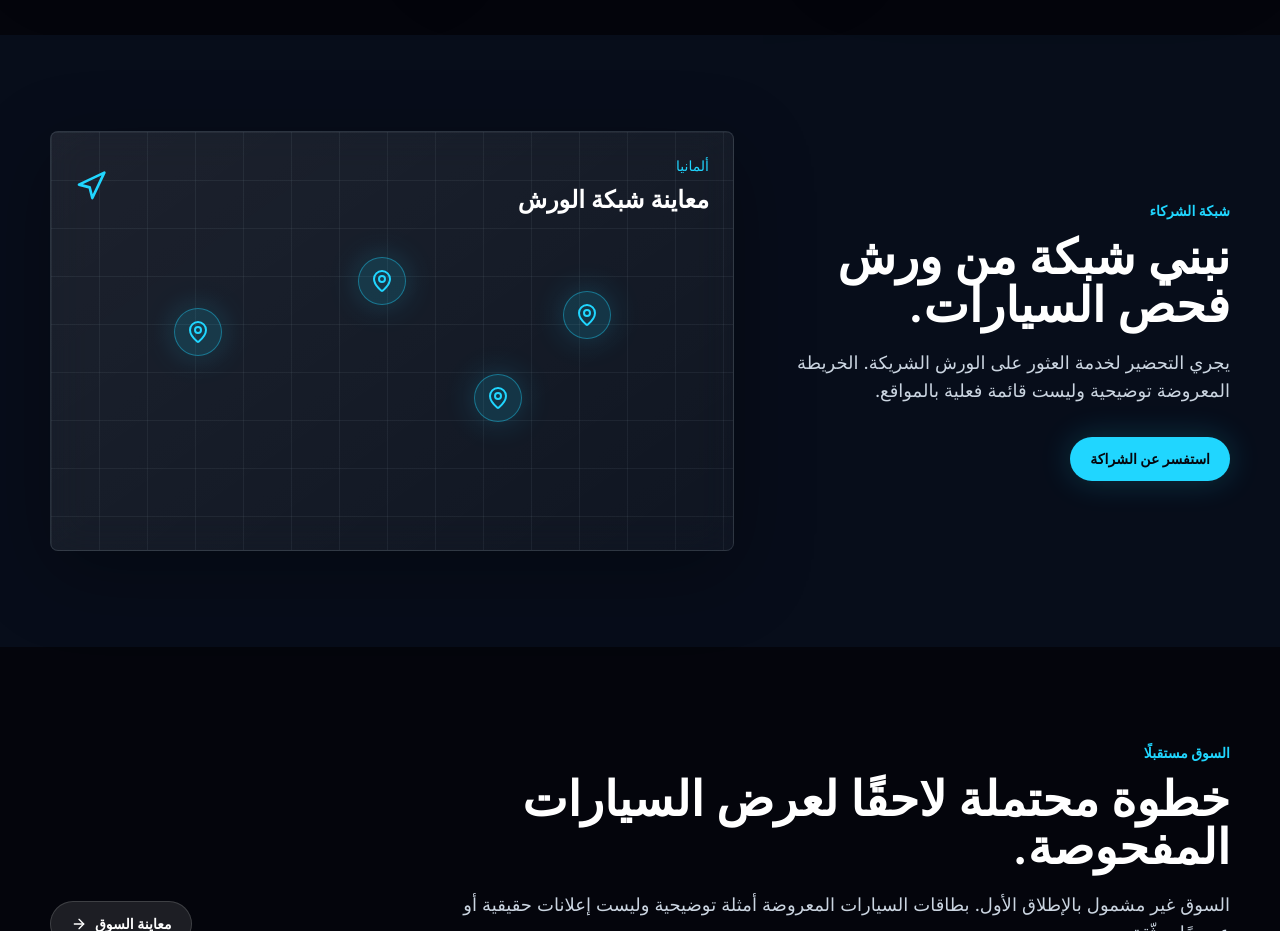
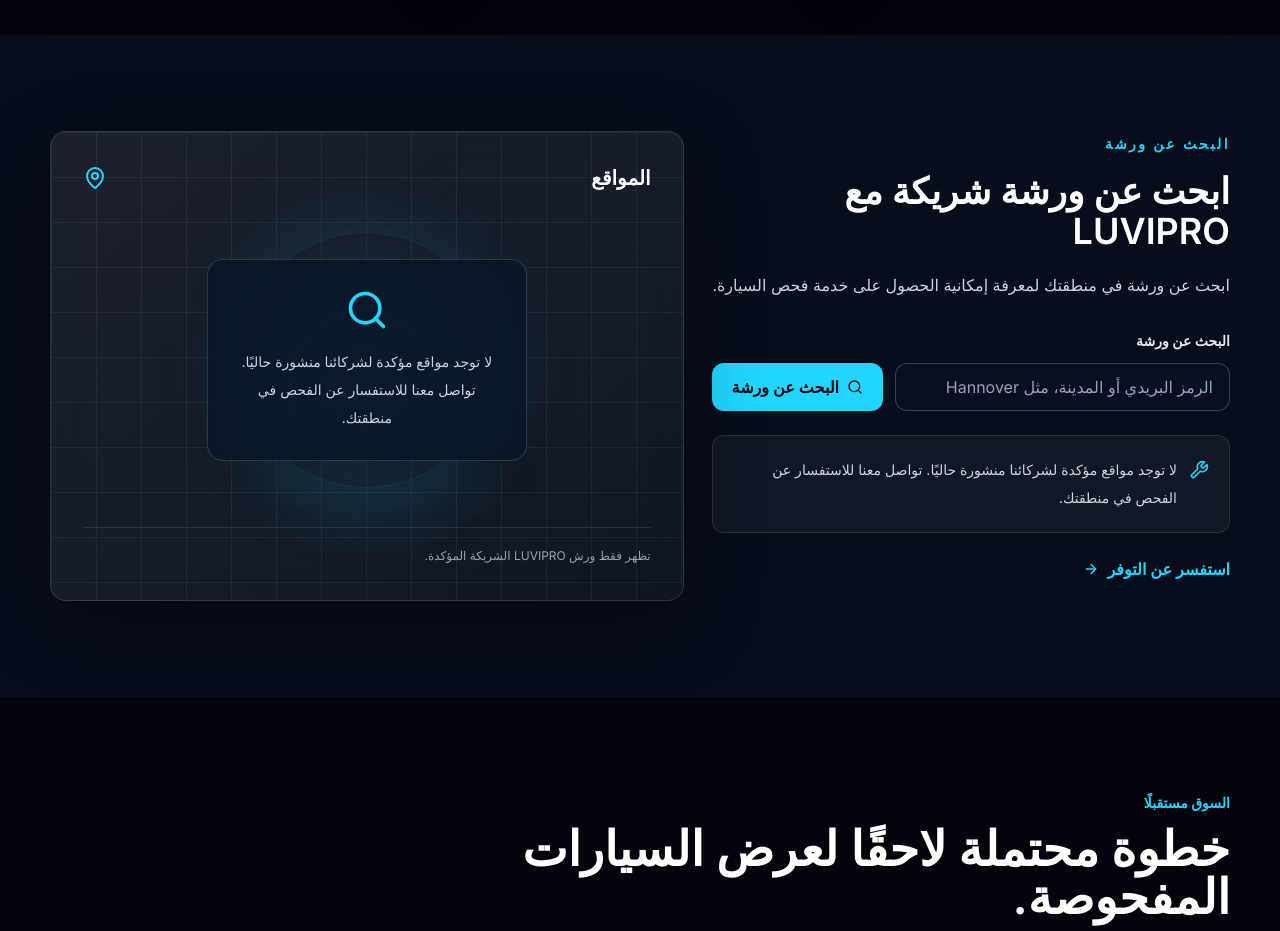
Before and after one commit to Diaa6969/luvipro-website, a Next.js app: page /ar in a window 1280 px wide. Shown: the part 5540-6471 px from the top of the page. Built offline with nearby package versions, Linux system fonts and the light colour scheme.

Commit message:
Replace translated mock-map with workshop search and #partner-map anchor

```diff
--- a/src/components/international/international-home.tsx
+++ b/src/components/international/international-home.tsx
@@ -12,6 +12,7 @@ import { Reveal } from "@/components/ui/reveal";
 import { SectionHeading } from "@/components/ui/section-heading";
 import { AnimatedAtmosphere } from "@/components/ui/animated-atmosphere";
 import { InternationalNavbar, LocaleDocument } from "./international-navbar";
+import { WorkshopFinder } from "@/components/sections/workshop-finder";
 import { internationalHomeCopy, type InternationalLocale } from "@/lib/international-home-copy";
 
 const problemIcons = [ScanSearch, FileWarning, ShieldAlert];
@@ -285,29 +286,9 @@ export function InternationalHome({ locale }: { locale: InternationalLocale }) {
         </div>
       </section>
 
-      <section className="bg-midnight py-24">
-        <div className="section-shell grid items-center gap-10 lg:grid-cols-[0.8fr_1.2fr]">
-          <Reveal>
-            <SectionHeading eyebrow={s.partnerMap.eyebrow} title={s.partnerMap.title} description={s.partnerMap.description} />
-            <CtaLink href="/contact" className="mt-8">{s.partnerMap.button}</CtaLink>
-          </Reveal>
-          <Reveal delay={0.12}>
-            <div className="glass-panel relative min-h-[420px] overflow-hidden rounded-lg p-6">
-              <div className="absolute inset-0 bg-[linear-gradient(rgba(217,247,255,0.06)_1px,transparent_1px),linear-gradient(90deg,rgba(217,247,255,0.06)_1px,transparent_1px)] bg-[size:48px_48px]" />
-              <div className="relative flex items-center justify-between">
-                <div>
-                  <p className="text-sm uppercase text-pulse">{s.partnerMap.location}</p>
-                  <p className="mt-2 font-[var(--font-space-grotesk)] text-2xl font-semibold">{s.partnerMap.mapTitle}</p>
-                </div>
-                <Navigation className="h-8 w-8 shrink-0 text-pulse" />
-              </div>
-              {["left-[18%] top-[42%]", "left-[45%] top-[30%]", "left-[62%] top-[58%]", "left-[75%] top-[38%]"].map((position) => (
-                <span key={position} className={`absolute ${position} flex h-12 w-12 items-center justify-center rounded-full border border-pulse/40 bg-pulse/15 shadow-glow`}>
-                  <MapPin className="h-6 w-6 text-pulse" />
-                </span>
-              ))}
-            </div>
-          </Reveal>
+      <section id="partner-map" className="scroll-mt-24 bg-midnight py-24">
+        <div className="section-shell">
+          <Reveal><WorkshopFinder locale={locale} /></Reveal>
         </div>
       </section>
 
```
